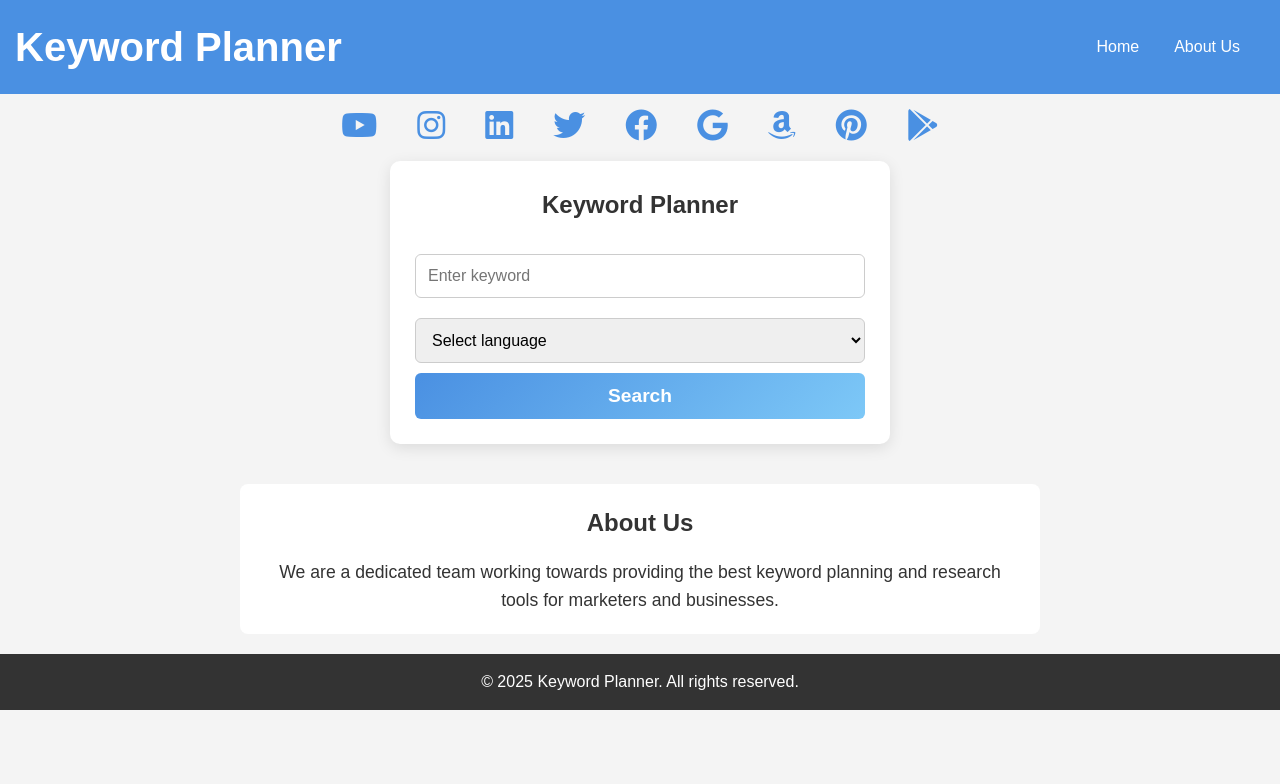
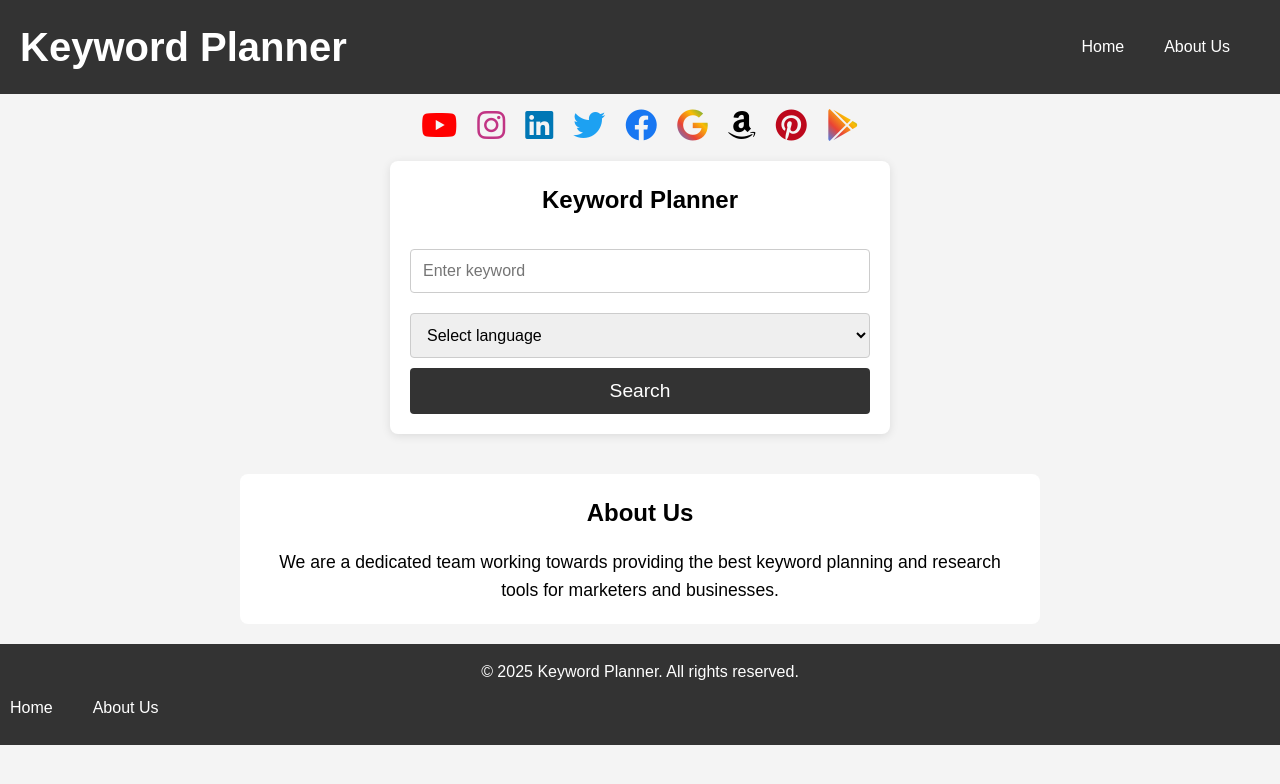
Before and after one commit to snehankita-410/Keyword-planner, a plain HTML site: page index.html in a window 1280 px wide. Drawn offline with Linux system fonts and the light colour scheme.

Commit message:
Add files via upload

```diff
--- a/index.html
+++ b/index.html
@@ -28,33 +28,36 @@
 
  <!-- Social Media Icons -->
 <div class="social-media-icons">
-    <a href="#" onclick="showAnalysis('youtube')">
+    <a href="youtube" onclick="showAnalysis('youtube')">
         <i class="fa-brands fa-youtube"></i>
     </a>
-    <a href="#" onclick="showAnalysis('instagram')">
+    <a href="instagram" onclick="showAnalysis('instagram')">
         <i class="fa-brands fa-instagram"></i>
     </a>
-    <a href="#" onclick="showAnalysis('linkedin')">
+    <a href="linkedin" onclick="showAnalysis('linkedin')">
         <i class="fa-brands fa-linkedin"></i>
     </a>
-    <a href="#" onclick="showAnalysis('twitter')">
+    <a href="twitter" onclick="showAnalysis('twitter')">
         <i class="fa-brands fa-twitter"></i>
     </a>
-    <a href="#" onclick="showAnalysis('facebook')">
+    <a href="facebook" onclick="showAnalysis('facebook')">
         <i class="fa-brands fa-facebook"></i>
     </a>
-    <a href="#" onclick="showAnalysis('google')">
-        <i class="fa-brands fa-google"></i>
+
+    <a href="google" onclick="showAnalysis('google')">
+        <i class="fab fa-google google-icon"></i>
     </a>
-    <a href="#" onclick="showAnalysis('amazon')">
+
+    <a href="amazon" onclick="showAnalysis('amazon')">
         <i class="fa-brands fa-amazon"></i>
     </a>
-    <a href="#" onclick="showAnalysis('pinterest')">
+    <a href="pinterest" onclick="showAnalysis('pinterest')">
         <i class="fa-brands fa-pinterest"></i>
     </a>
-    <a href="#" onclick="showAnalysis('playstore')">
-        <i class="fa-brands fa-google-play"></i>
+    <a href="playstore" onclick="showAnalysis('playstore')">
+        <i class="fab fa-google-play playstore-icon"></i>
     </a>
+
 </div>
 
 
@@ -89,8 +92,7 @@
         <h3>Keyword Analysis for <span id="platformName">Select a platform</span></h3>
         <p>Displaying keyword data for the selected social media platform.</p>
     </div>
-
-    <!-- Keyword Search Results -->
+<!-- Keyword Search Results -->
 <div id="resultsContainer" class="results-container">
     <h3>Search Results</h3>
     <table>
@@ -107,6 +109,7 @@
     </table>
 </div>
 
+
     <!-- About Us Section -->
     <section id="about" class="about-us">
         <h2>About Us</h2>
@@ -114,8 +117,14 @@
     </section>
 
     <!-- Footer Section -->
-    <footer class="footer">
-        <p>&copy; 2025 Keyword Planner. All rights reserved.</p>
-    </footer>
+    <!-- Footer Section -->
+<footer class="footer">
+    <p>&copy; 2025 Keyword Planner. All rights reserved.</p>
+    <nav>
+        <a href="#">Home</a>
+        <a href="#about">About Us</a>
+    </nav>
+</footer>
+
 </body>
 </html>
--- a/style.css
+++ b/style.css
@@ -71,8 +71,7 @@
     display: flex;
     align-items: center;
     gap: 8px;
-    color: #4A90E2
-;
+    color: #4A90E2;
 }
 
 .social-media-icons a i {
@@ -81,44 +80,26 @@
 }
 
 /* Icon Colors */
-.social-media-icons a[href*="youtube"] i {
-    color: #FF0000;
-}
-
-.social-media-icons a[href*="instagram"] i {
-    color: #C13584;
-}
-
-.social-media-icons a[href*="linkedin"] i {
-    color: #0077b5;
-}
-
-.social-media-icons a[href*="twitter"] i {
-    color: #1DA1F2;
-}
-
-.social-media-icons a[href*="facebook"] i {
-    color: #1877F2;
-}
-
-.social-media-icons a[href*="google"] i {
-    color: #4285F4;
-}
-
-.social-media-icons a[href*="amazon"] i {
-    color: #FF9900;
-}
-
-.social-media-icons a[href*="pinterest"] i {
-    color: #BD081C;
-}
-
-.social-media-icons a[href*="playstore"] i {
-    color: #34A853;
-}
+.social-media-icons a[href*="youtube"] i { color: #FF0000; }
+.social-media-icons a[href*="instagram"] i { color: #C13584; }
+.social-media-icons a[href*="linkedin"] i { color: #0077b5; }
+.social-media-icons a[href*="twitter"] i { color: #1DA1F2; }
+.social-media-icons a[href*="facebook"] i { color: #1877F2; }
+.social-media-icons a[href*="google"] i { color: #4285F4; }
+.social-media-icons a[href*="amazon"] i { color: black; }
+.social-media-icons a[href*="pinterest"] i { color: #BD081C; }
+.social-media-icons a[href*="playstore"] i { color: #34A853; }
 
 .social-media-icons a:hover i {
     opacity: 0.7;
+}
+
+/* Google and Play Store Icons with Gradient */
+.google-icon, .playstore-icon {
+    font-size: 50px;
+    background: linear-gradient(45deg, #4285F4, #EA4335, #FBBC05, #34A853);
+    -webkit-background-clip: text;
+    -webkit-text-fill-color: transparent;
 }
 
 /* Main Content */
@@ -144,7 +125,8 @@
     margin-bottom: 20px;
 }
 
-.form-container input, .form-container select {
+.form-container input,
+.form-container select {
     width: 100%;
     padding: 12px;
     margin: 10px 0;
@@ -168,14 +150,16 @@
     background-color: #555;
 }
 
-/* Analysis Container */
-.analysis-container {
+
+
+/* Centering all tables */
+.results-container, .keyword-planner-container, .analysis-container, .keyword-search-container, .main-content-table {
     display: none;
     margin-top: 20px;
     padding: 20px;
     background-color: #fff;
     border-radius: 8px;
-    max-width: 600px;
+    max-width: 800px;
     width: 100%;
     box-shadow: 0 2px 10px rgba(0, 0, 0, 0.1);
     text-align: center;
@@ -183,37 +167,43 @@
     margin-right: auto;
 }
 
-/* Results Table */
-.results-container {
-    display: none;
-    margin-top: 20px;
-    padding: 20px;
-    background-color: #fff;
-    border-radius: 8px;
-    max-width: 600px;
+.results-container table, .keyword-planner-container table, .analysis-container table, .keyword-search-container table, .main-content-table table {
     width: 100%;
-    box-shadow: 0 2px 10px rgba(0, 0, 0, 0.1);
-    text-align: center;
+    border-collapse: collapse;
+    margin-top: 10px;
     margin-left: auto;
     margin-right: auto;
 }
 
-.results-container table {
-    width: 100%;
-    border-collapse: collapse;
-    margin-left: auto;
-    margin-right: auto;
-}
-
-.results-container th, .results-container td {
+.results-container th, .results-container td, .keyword-planner-container th, .keyword-planner-container td, .analysis-container th, .analysis-container td, .keyword-search-container th, .keyword-search-container td, .main-content-table th, .main-content-table td {
     padding: 10px;
     border: 1px solid #ccc;
     text-align: center;
 }
 
-.results-container th {
+.results-container th, .keyword-planner-container th, .analysis-container th, .keyword-search-container th, .main-content-table th {
     background-color: #333;
     color: white;
+}
+
+/* About Us Section */
+.about-us {
+    background-color: #fff;
+    padding: 20px;
+    margin-top: 20px;
+    border-radius: 8px;
+    max-width: 800px;
+    margin-left: auto;
+    margin-right: auto;
+    text-align: center;
+}
+
+.about-us h2 {
+    margin-bottom: 15px;
+}
+
+.about-us p {
+    font-size: 1.1em;
 }
 
 /* Footer */
@@ -242,45 +232,19 @@
     color: #ffcc00;
 }
 
-/* About Us Section */
-.about-us {
-    background-color: #fff;
-    padding: 20px;
-    margin-top: 20px;
-    border-radius: 8px;
-    max-width: 800px;
-    margin-left: auto;
-    margin-right: auto;
-}
-
-.about-us h2 {
-    margin-bottom: 15px;
-}
-
-.about-us p {
-    font-size: 1.1em;
-}
-
 /* Responsive Design */
 @media (max-width: 768px) {
     header h1 {
         font-size: 2em;
     }
-
     .hamburger-menu {
         display: flex;
     }
-
     .form-container input, .form-container select {
         font-size: 1em;
     }
-
     .form-container button {
         font-size: 1rem;
-    }
-
-    .about-us p {
-        font-size: 1em;
     }
 }
 
@@ -288,191 +252,15 @@
     nav {
         display: block;
     }
-
     nav a {
         width: 100%;
         text-align: center;
         padding: 10px 0;
     }
-
     header h1 {
         font-size: 1.8em;
     }
-
     .social-media-icons {
         flex-direction: column;
     }
 }
-* {
-    margin: 0;
-    padding: 0;
-    box-sizing: border-box;
-}
-
-body {
-    font-family: Arial, sans-serif;
-    line-height: 1.6;
-    background-color: #F4F4F4;
-    color: #333333;
-}
-
-header {
-    background-color: #4A90E2;
-    color: white;
-    padding: 15px;
-    display: flex;
-    justify-content: space-between;
-    align-items: center;
-}
-
-nav a {
-    color: white;
-    text-decoration: none;
-    margin-right: 15px;
-}
-
-nav a:hover {
-    color: #7DC8F7;
-}
-
-.social-media-icons a {
-    color: #4A90E2;
-    margin: 0 10px;
-    text-decoration: none;
-}
-
-.social-media-icons a:hover {
-    color: #A8E6CF;
-}
-
-.main-content {
-    padding: 20px;
-    display: flex;
-    flex-direction: column;
-    align-items: center;
-}
-
-.form-container {
-    background: white;
-    padding: 20px;
-    border-radius: 8px;
-    box-shadow: 0 2px 10px rgba(0, 0, 0, 0.1);
-}
-
-.form-container input, .form-container select {
-    width: 100%;
-    padding: 10px;
-    margin: 10px 0;
-    border: 1px solid #ccc;
-    border-radius: 4px;
-}
-
-.form-container button {
-    width: 100%;
-    padding: 12px;
-    background-color: #4A90E2;
-    color: white;
-    border: none;
-    border-radius: 4px;
-    cursor: pointer;
-}
-
-.form-container button:hover {
-    background-color: #7DC8F7;
-}
-
-.analysis-container {
-    display: none;
-    padding: 20px;
-    background: white;
-    border-radius: 8px;
-    box-shadow: 0 2px 10px rgba(0, 0, 0, 0.1);
-    margin-top: 20px;
-}
-
-.about-us {
-    background: white;
-    padding: 20px;
-    margin-top: 20px;
-    border-radius: 8px;
-    text-align: center;
-}
-/* Form Container Enhancements */
-.form-container {
-    background-color: #fff;
-    padding: 25px;
-    border-radius: 10px;
-    width: 100%;
-    max-width: 500px;
-    box-shadow: 0 4px 15px rgba(0, 0, 0, 0.1);
-    transition: transform 0.3s ease-in-out, box-shadow 0.3s;
-    animation: fadeIn 1s ease-in-out;
-}
-
-.form-container:hover {
-    transform: translateY(-5px);
-    box-shadow: 0 6px 20px rgba(0, 0, 0, 0.15);
-}
-
-/* Input Fields */
-.form-container input,
-.form-container select {
-    width: 100%;
-    padding: 12px;
-    margin: 10px 0;
-    border: 1px solid #ccc;
-    border-radius: 6px;
-    font-size: 1rem;
-    transition: all 0.3s;
-}
-
-.form-container input:focus,
-.form-container select:focus {
-    border-color: #4A90E2;
-    box-shadow: 0 0 8px rgba(74, 144, 226, 0.5);
-    outline: none;
-}
-
-/* Search Button */
-.form-container button {
-    width: 100%;
-    padding: 12px;
-    background: linear-gradient(135deg, #4A90E2, #7DC8F7);
-    color: #fff;
-    border: none;
-    border-radius: 6px;
-    cursor: pointer;
-    font-size: 1.2rem;
-    font-weight: bold;
-    transition: all 0.3s ease-in-out;
-}
-
-.form-container button:hover {
-    background: linear-gradient(135deg, #7DC8F7, #4A90E2);
-    transform: scale(1.05);
-    box-shadow: 0 4px 10px rgba(0, 0, 0, 0.2);
-}
-
-/* Heading Animation */
-.form-container h2 {
-    text-align: center;
-    margin-bottom: 20px;
-    transition: transform 0.3s ease-in-out;
-}
-
-.form-container h2:hover {
-    transform: scale(1.1);
-    color: #4A90E2;
-}
-
-/* Fade-in Animation */
-@keyframes fadeIn {
-    from {
-        opacity: 0;
-        transform: translateY(20px);
-    }
-    to {
-        opacity: 1;
-        transform: translateY(0);
-    }
-}
```
